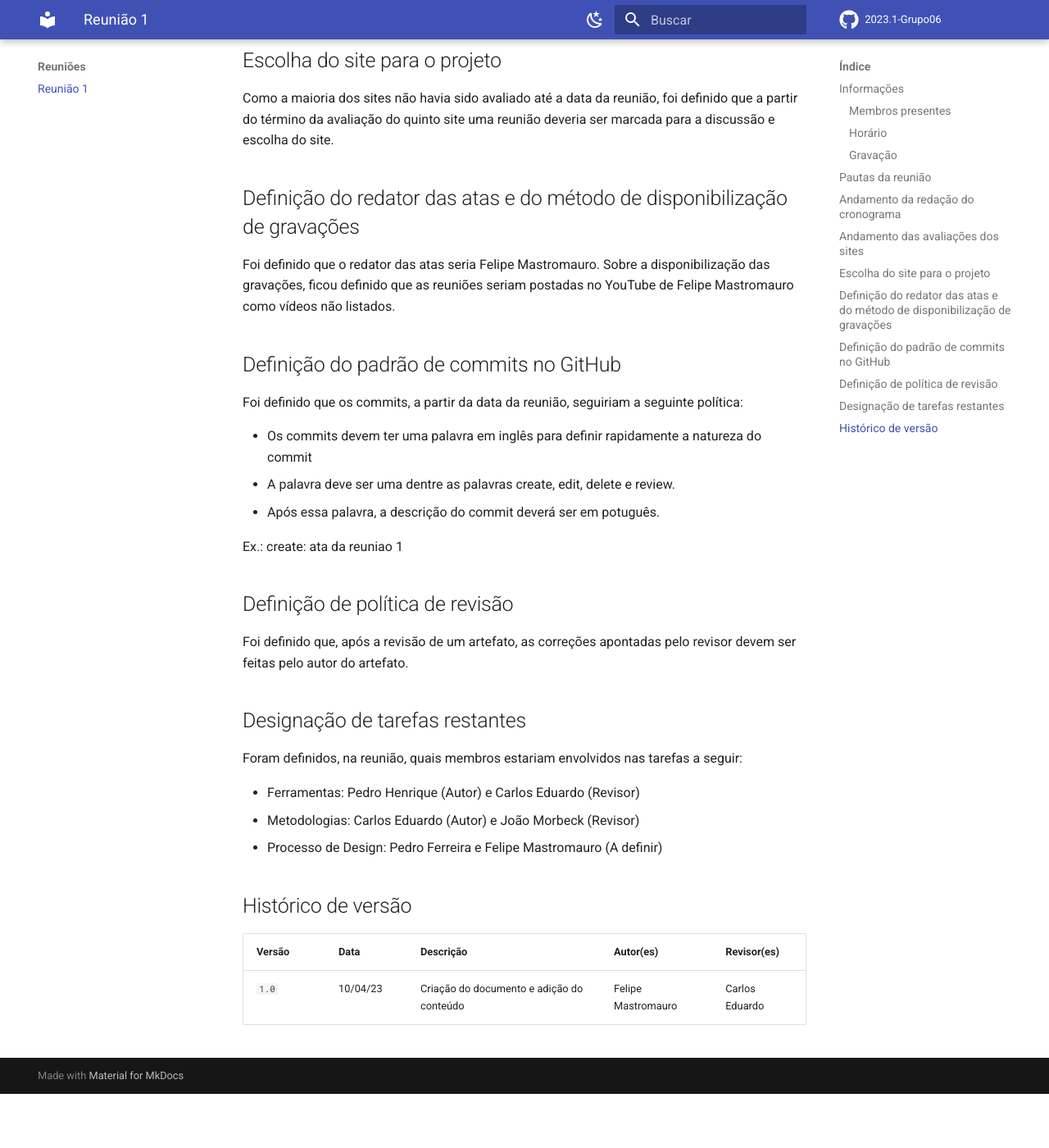
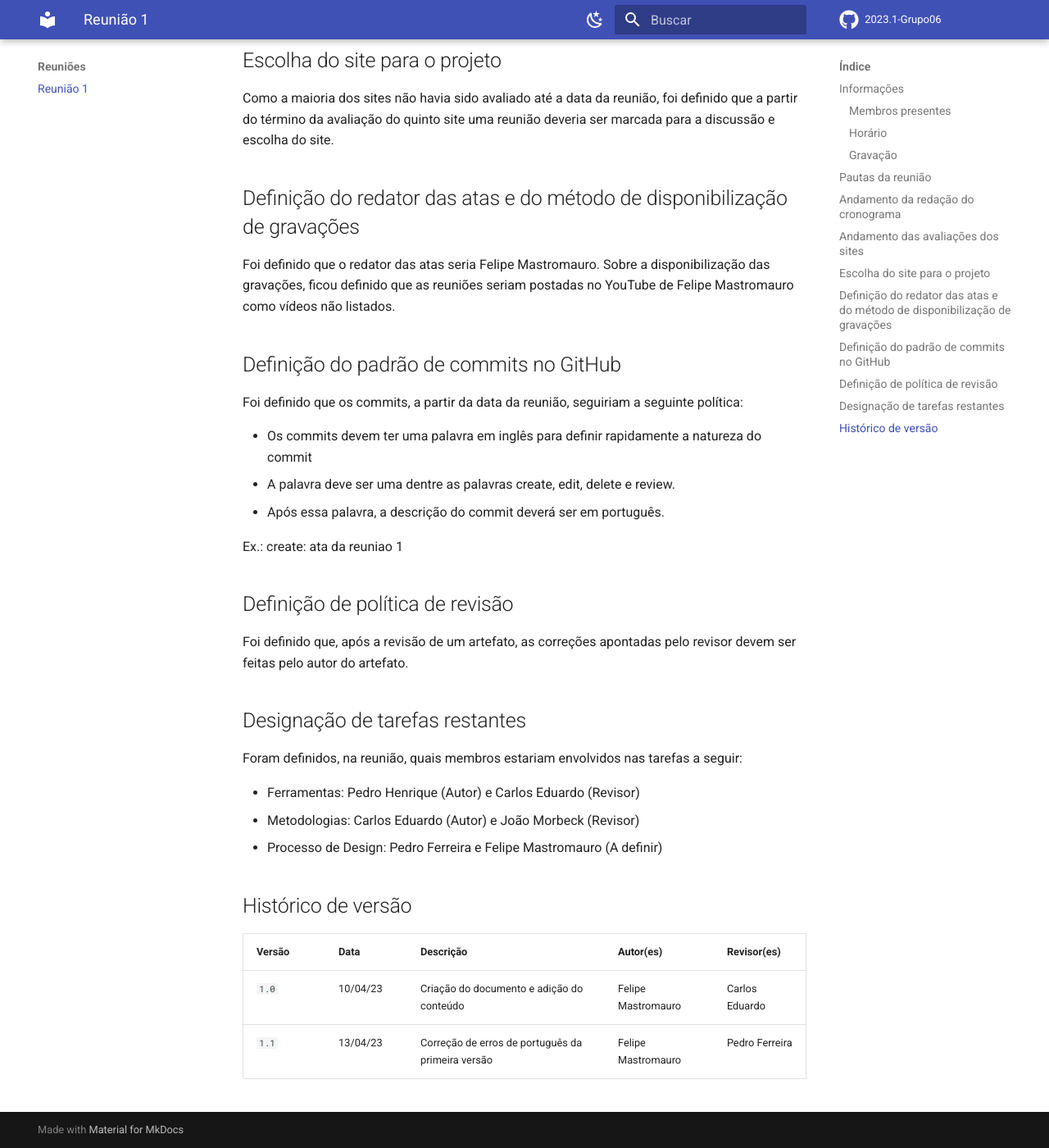
Before and after one commit to Interacao-Humano-Computador/2023.1-DetranGO, an MkDocs documentation site: the page built from docs/reunioes/reuniao1.md, in a window 1280 px wide and 1400 px high, scrolled down 1868 px. Shown: the whole window at 82% size. Built offline with MkDocs 1.6.1 and Material for MkDocs 9.7.7, drawn with Linux system fonts in a browser that asks for light colours; comment, search, counter and statistics services are not loaded; before the commit the page ends 3202 px from its top, so only the background shows below that.

Commit message:
review: correção de erros de portugues

```diff
--- a/docs/reunioes/reuniao1.md
+++ b/docs/reunioes/reuniao1.md
@@ -56,7 +56,7 @@
 
 - Os commits devem ter uma palavra em inglês para definir rapidamente a natureza do commit
 - A palavra deve ser uma dentre as palavras create, edit, delete e review.
-- Após essa palavra, a descrição do commit deverá ser em potuguês.
+- Após essa palavra, a descrição do commit deverá ser em português.
 
 Ex.: create: ata da reuniao 1
 
@@ -78,3 +78,4 @@
 |  Versão  |   Data   |                      Descrição                      |    Autor(es)   |  Revisor(es)  |
 | -------- | -------- | --------------------------------------------------- | -------------- | ------------- |
 |  `1.0`   | 10/04/23 | Criação do documento e adição do conteúdo           | Felipe Mastromauro | Carlos Eduardo |
+|  `1.1`   | 13/04/23 | Correção de erros de português da primeira versão | Felipe Mastromauro | Pedro Ferreira  |
```
